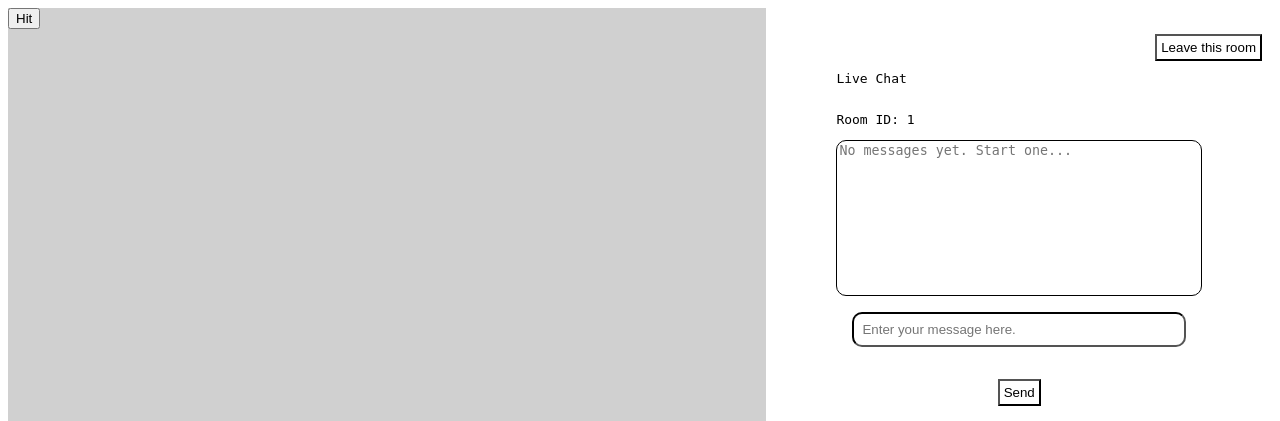
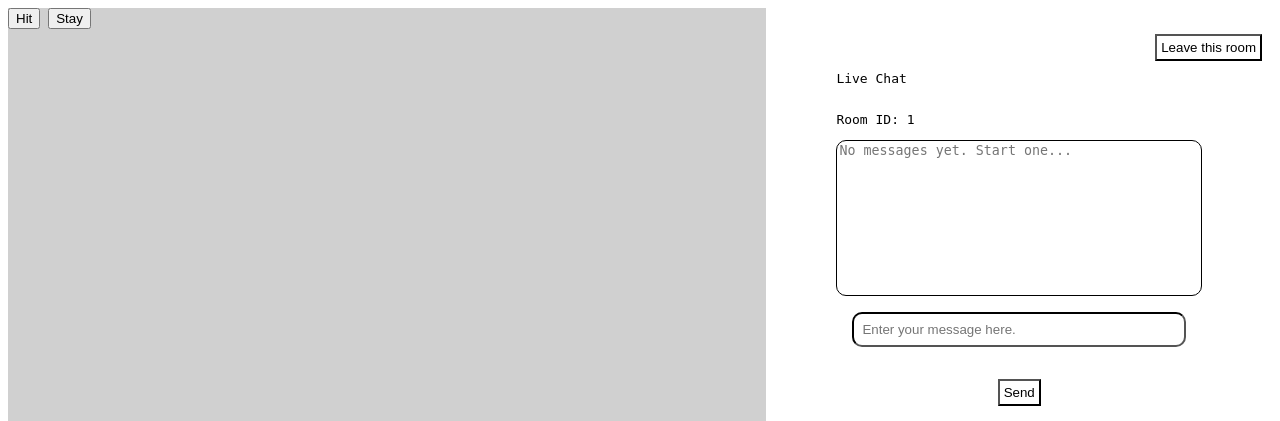
Before and after one commit to pakabuka/csc210, a Flask app: template project/templates/chess.html in a window 1280 px wide. Shown: the top 421 px of the page. Run offline with Flask 2, Linux system fonts and the light colour scheme; the template is opened without the code that fills it, so the values that code supplies are empty; a user stored in the database is signed in; some libraries are stand-ins or nearby versions.

Commit message:
Update chess.html

```diff
--- a/project/templates/chess.html
+++ b/project/templates/chess.html
@@ -25,6 +25,7 @@
 <!-- GAME: -->
          <div class="div1">
             <button class = "button" type="button" id="hit" class="btn btn-success">Hit</button>
+            <button class = "button" type="button" id="stay" class="btn btn-success">Stay</button>
          </div>
 <!-- GAME: -->
 
```
